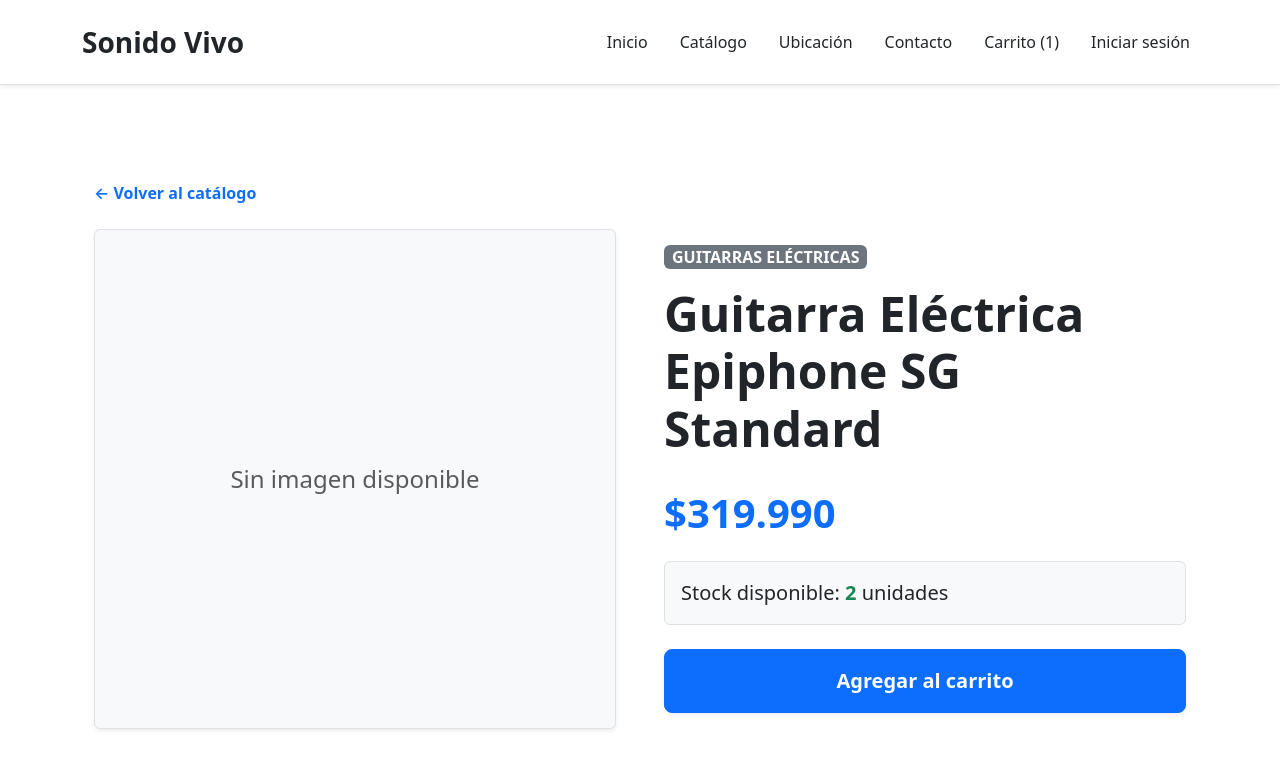
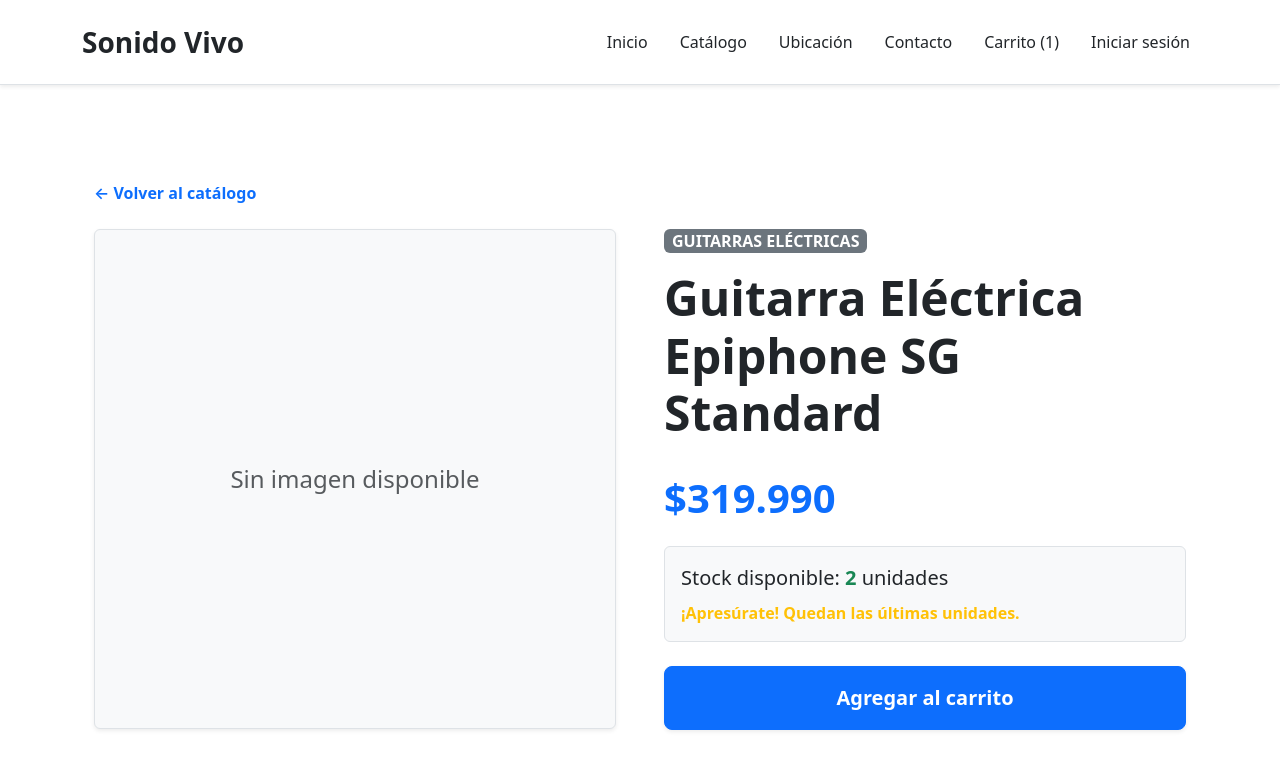
Before and after one commit to rrrbbb20/proyecto-sonido-vivo-02, a React (Vite) app: page /producto/1 in a window 1280 px wide. Both pictures are taken after a click on the button "Agregar al carrito". Shown: the top 770 px of the page. Built offline with nearby package versions, Linux system fonts and the light colour scheme.

Commit message:
actualizacion detalle producto se separa validacion de stock

```diff
--- a/src/pages/DetalleProducto.jsx
+++ b/src/pages/DetalleProducto.jsx
@@ -1,15 +1,13 @@
 // Archivo: src/pages/DetalleProducto.jsx
 import { useParams, Link } from "react-router-dom";
 import { Container, Row, Col, Button, Badge } from "react-bootstrap";
+// 1. Importamos la nueva función pura
+import { calcularEstadoStock } from "../utils/stock";
 
 function DetalleProducto({ productos, carrito, setCarrito }) {
-  // Extraemos el ID dinámico de la ruta
   const { id } = useParams();
-
-  // Buscamos la información en el estado central
   const producto = productos.find((p) => p.id === Number(id));
 
-  // Manejo de error si la URL ingresada no coincide con un producto válido
   if (!producto) {
     return (
       <Container className="py-5 text-center">
@@ -20,14 +18,14 @@
     );
   }
 
-  // Protección contra sobreventas de stock
-  const productoEnCarrito = carrito.find((item) => item.id === producto.id);
-  const cantidadEnCarrito = productoEnCarrito ? productoEnCarrito.cantidad : 0;
-  const stockDisponible = producto.stock - cantidadEnCarrito;
-  const stockAgotado = stockDisponible <= 0;
+  // 2. Usamos tu función pura para obtener el estado del stock en una sola línea
+  const { stockDisponible, stockAgotado, bajoStock } = calcularEstadoStock(producto.stock, producto.id, carrito);
 
   function agregarAlCarrito() {
     if (stockAgotado) return;
+
+    // Buscamos si existe para saber si sumar 1 o agregarlo como nuevo
+    const productoEnCarrito = carrito.find((item) => item.id === producto.id);
 
     if (productoEnCarrito) {
       setCarrito(carrito.map((item) =>
@@ -45,8 +43,6 @@
       </Link>
 
       <Row className="g-5 align-items-center">
-
-        {/* COLUMNA IZQUIERDA: LÓGICA DE IMAGEN CON FALLBACK */}
         <Col md={6}>
           {producto.imagen ? (
             <img
@@ -65,9 +61,7 @@
           )}
         </Col>
 
-        {/* COLUMNA DERECHA: INFORMACIÓN Y ACCIONES */}
         <Col md={6} className="d-flex flex-column">
-          {/* Badge nativo para la categoría */}
           <Badge bg="secondary" className="align-self-start mb-3 fs-6 text-uppercase px-2 py-1">
             {producto.categoriaNombre || producto.categoria}
           </Badge>
@@ -77,7 +71,6 @@
             {producto.descripcion || ""}
           </p>
 
-          {/* Formato de precio en línea */}
           <h2 className="text-primary mb-4 display-6 fw-bold">
             ${producto.precio.toLocaleString("es-CL")}
           </h2>
@@ -86,6 +79,13 @@
             <p className="mb-0 fs-5">
               Stock disponible: <strong className={stockAgotado ? "text-danger" : "text-success"}>{stockDisponible}</strong> unidades
             </p>
+
+            {/* 3. Se muestra la advertencia en amarillo si el stock es 1 o 2 */}
+            {bajoStock && (
+              <p className="text-warning fw-bold mt-2 mb-0">
+                ¡Apresúrate! Quedan las últimas unidades.
+              </p>
+            )}
           </div>
 
           <Button
--- /dev/null
+++ b/src/utils/stock.js
@@ -0,0 +1,17 @@
+// Archivo: src/utils/stock.js
+
+export function calcularEstadoStock(stockTotal, idProducto, carrito) {
+  // Buscamos si ya hay de este producto en el carrito
+  const productoEnCarrito = carrito.find((item) => item.id === idProducto);
+  const cantidadEnCarrito = productoEnCarrito ? productoEnCarrito.cantidad : 0;
+
+  // Calculamos el stock real disponible
+  const stockDisponible = stockTotal - cantidadEnCarrito;
+
+  // Devolvemos 3 variables listas para usar en cualquier componente
+  return {
+    stockDisponible: stockDisponible,
+    stockAgotado: stockDisponible === 0,
+    bajoStock: stockDisponible > 0 && stockDisponible < 3 // Es bajo stock si queda 1 o 2
+  };
+}
```
